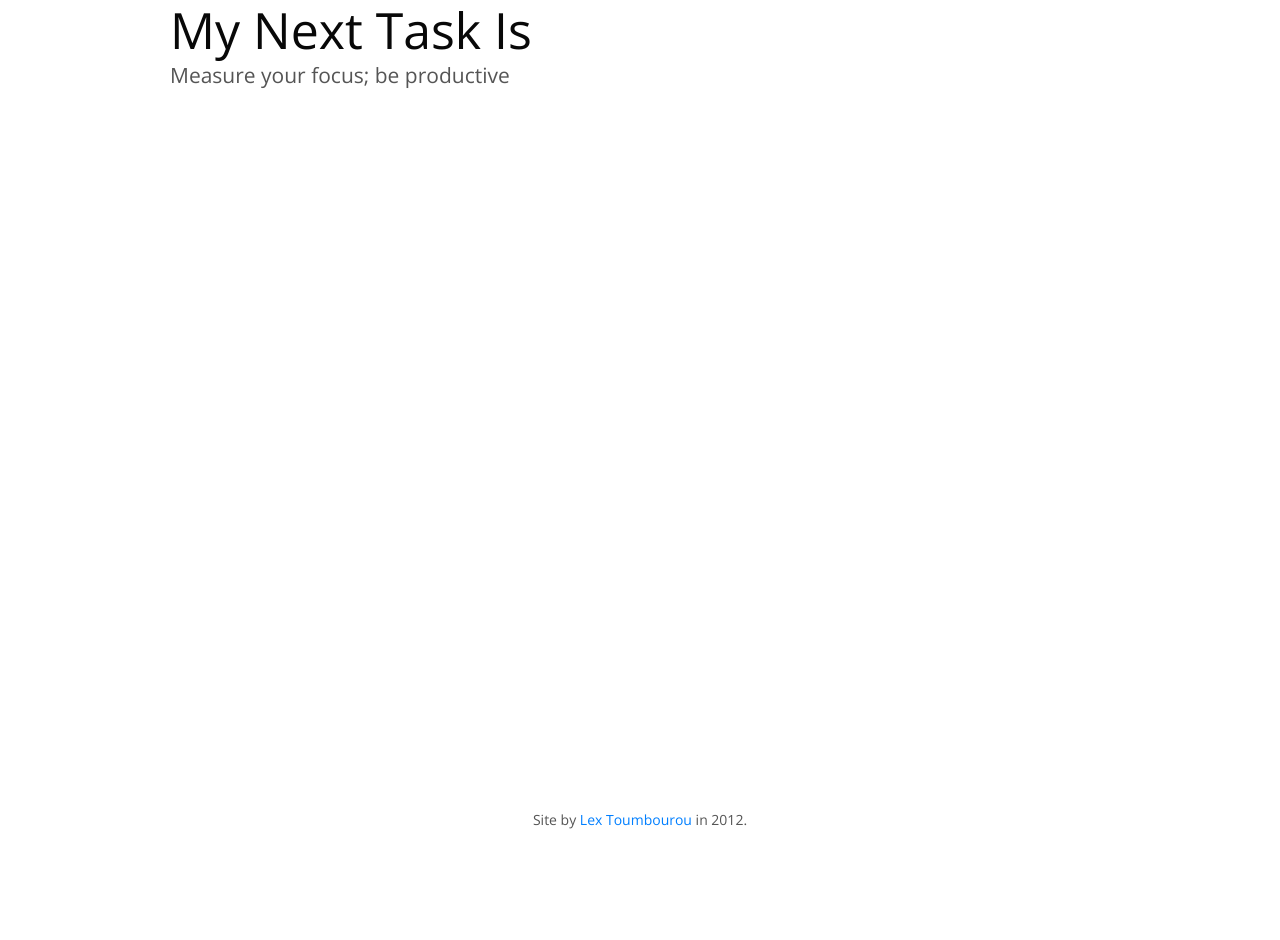
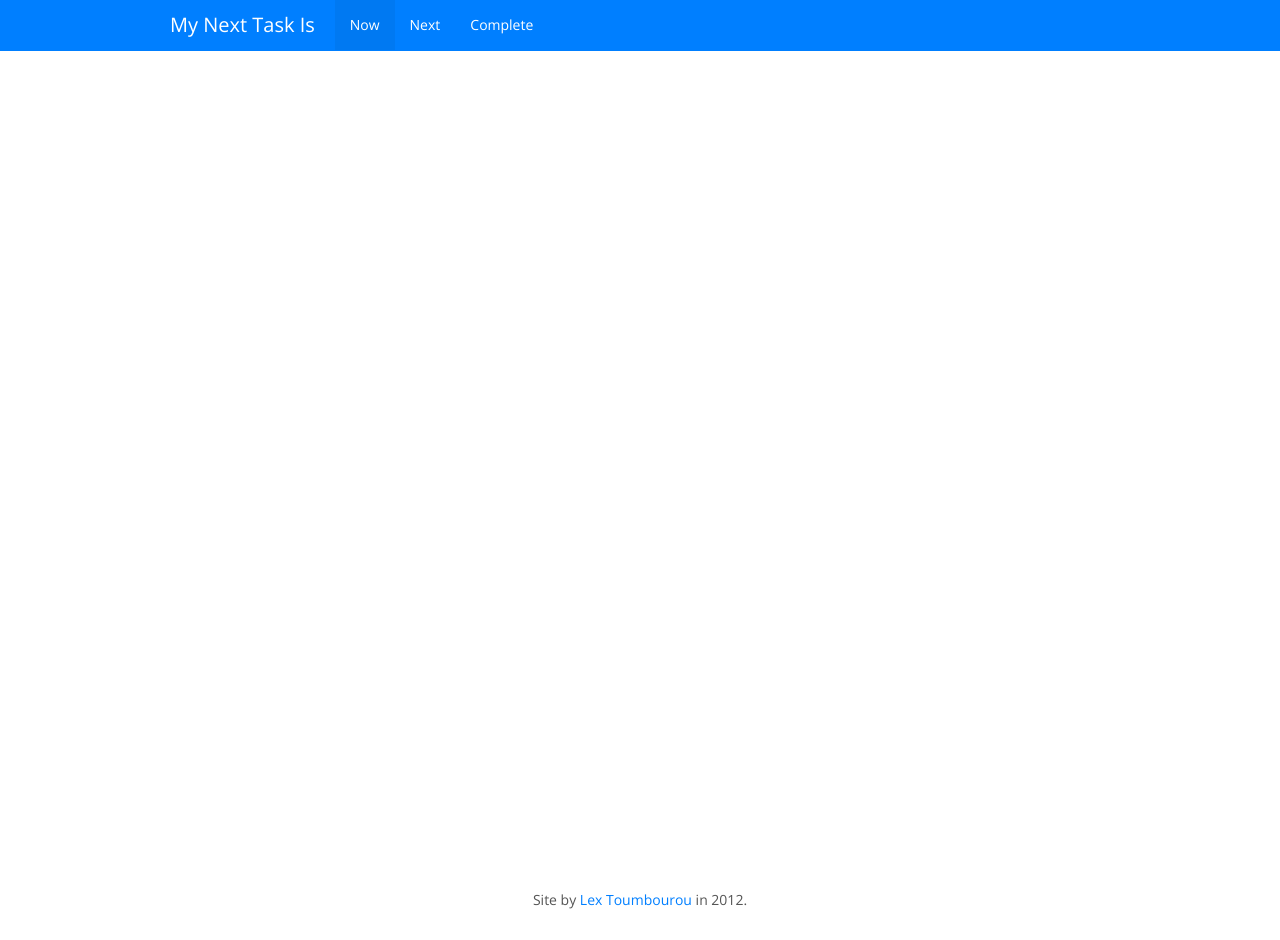
Before and after one commit to lextoumbourou/MyNextTaskIs.com, a Django app: template mynexttaskis/templates/parent.html in a window 1280 px wide. Before the commit the page ends 829 px from the top, so only its background shows below. Run offline with Django 3.2, Linux system fonts and the light colour scheme; the template is opened without the code that fills it, so the values that code supplies are empty; some libraries are stand-ins or nearby versions.

Commit message:
Added header and so forth

```diff
--- a/mynexttaskis/templates/parent.html
+++ b/mynexttaskis/templates/parent.html
@@ -12,19 +12,23 @@
         {% endblock %}
         <link href="/static/css/default.css" rel="stylesheet">
         <style>
+            body {
+                margin-top: 80px;
+            }
         </style>
     </head>
     <body>
-        <div id="wrap">
-            <div class="container">
-                <header class="jumbotron subhead">
-                    <div class="row">
-                        <div class="span9">
-                            <h1>My Next Task Is</h1>
-                            <p class="lead">Measure your focus; be productive</p>
-                        </div>
-                        <div class="span3">
-                            <ul class="nav nav-tabs">
+        <div class="navbar navbar-inverse navbar-fixed-top">
+            <div class="navbar-inner">
+                <div class="container">
+                    <a class="brand" href="/">My Next Task Is</a>
+                    <ul class="nav">
+                        <li class="active"><a href="/">Now</a></li>
+                        <li><a href="/next">Next</a></li>
+                        <li><a href="/history">Complete</a></li>
+                    </ul>
+                    <div class="pull-right">
+                        <ul class="nav">
                             {% if user.is_authenticated %}
                             {% if not user|is_lazy_user %}
                             <li class="dropdown">
@@ -49,9 +53,12 @@
                             {% endif %}
                         </ul>
                     </div>
+                </div>
+            </div>
+        </div>
+        <div id="wrap">
+            <div class="container">
 
-                    </div>
-                </header>
                 {% block content %}
                 {% endblock %}
                 <script src="http://code.jquery.com/jquery-latest.js"></script>
```
